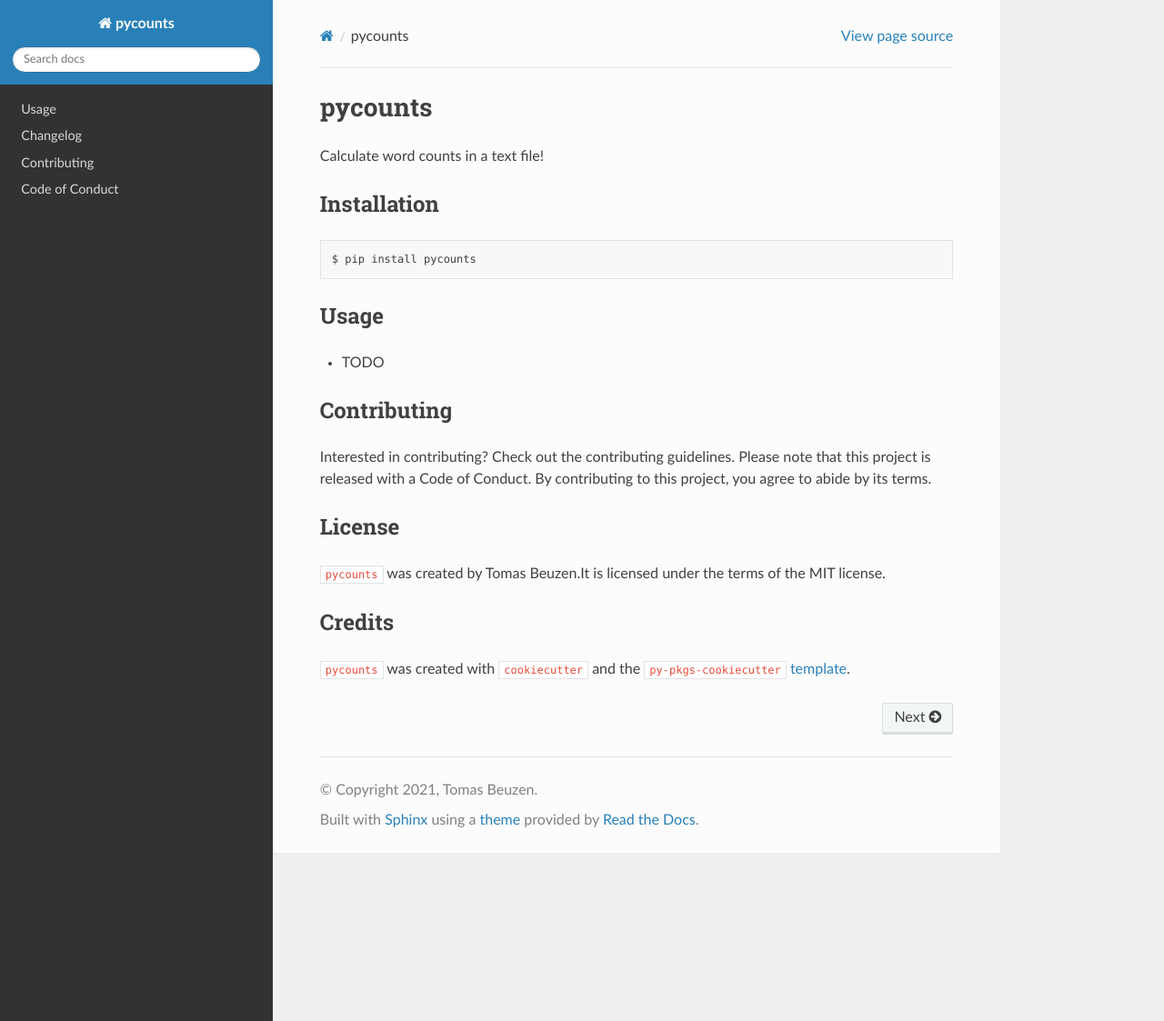
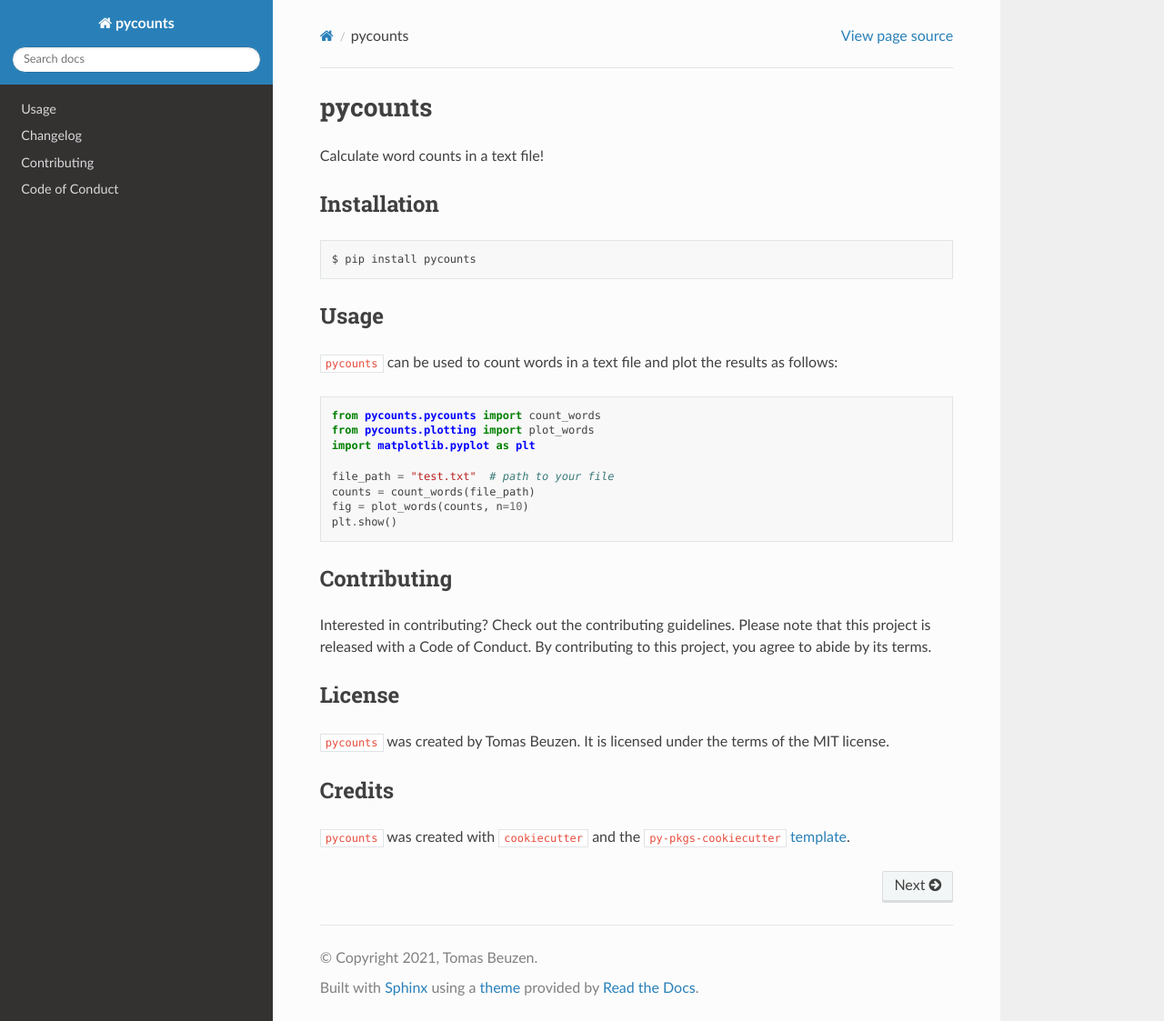
Before and after one commit to TomasBeuzen/pycounts, a Sphinx documentation site: the page built from docs/index.md, in a window 1280 px wide and 1123 px high. Shown: the whole window at 91% size. Built offline with Sphinx 7.4.7 and the Read the Docs theme 2.0.0, drawn with Linux system fonts in a browser that asks for light colours; pages that are not in the unit, such as notebooks, are missing from menus.

Commit message:
docs: updated readme and example

````diff
--- a/README.md
+++ b/README.md
@@ -10,7 +10,18 @@
 
 ## Usage
 
-- TODO
+`pycounts` can be used to count words in a text file and plot the results as follows:
+
+```python
+from pycounts.pycounts import count_words
+from pycounts.plotting import plot_words
+import matplotlib.pyplot as plt
+
+file_path = "test.txt"  # path to your file
+counts = count_words(file_path)
+fig = plot_words(counts, n=10)
+plt.show()
+```
 
 ## Contributing
 
@@ -18,7 +29,7 @@
 
 ## License
 
-`pycounts` was created by Tomas Beuzen.It is licensed under the terms of the MIT license.
+`pycounts` was created by Tomas Beuzen. It is licensed under the terms of the MIT license.
 
 ## Credits
 
````
Also changed, not shown: docs/index.md (+5 -4 lines).
